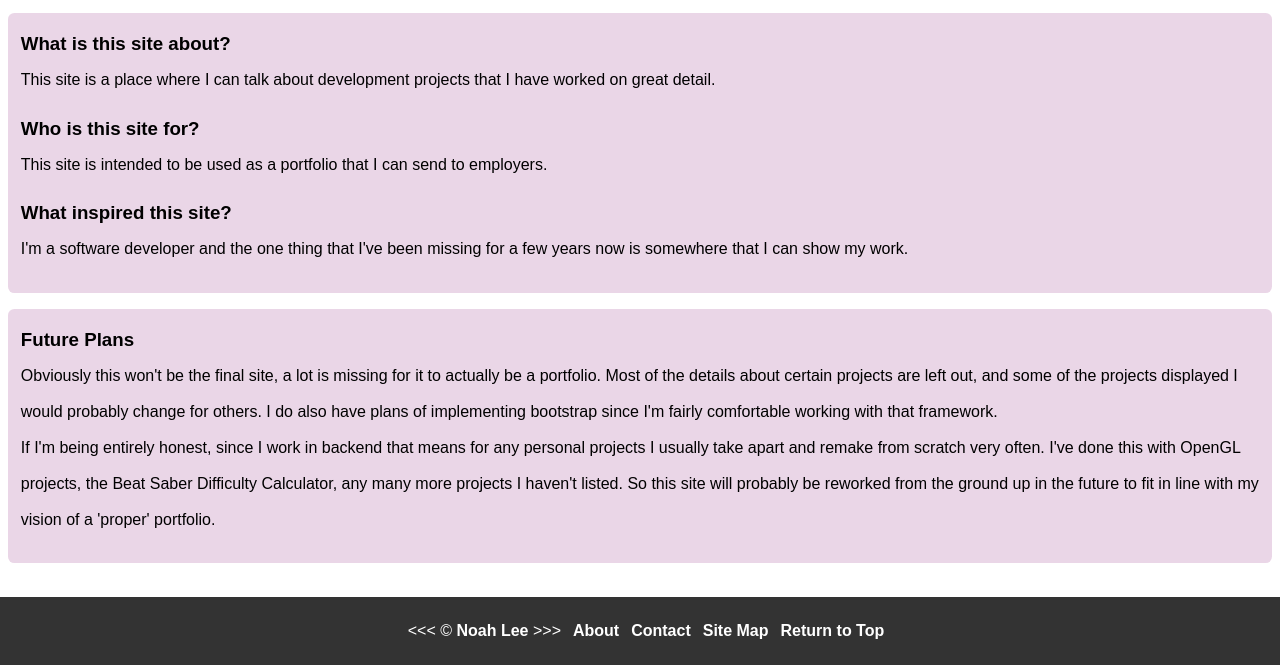
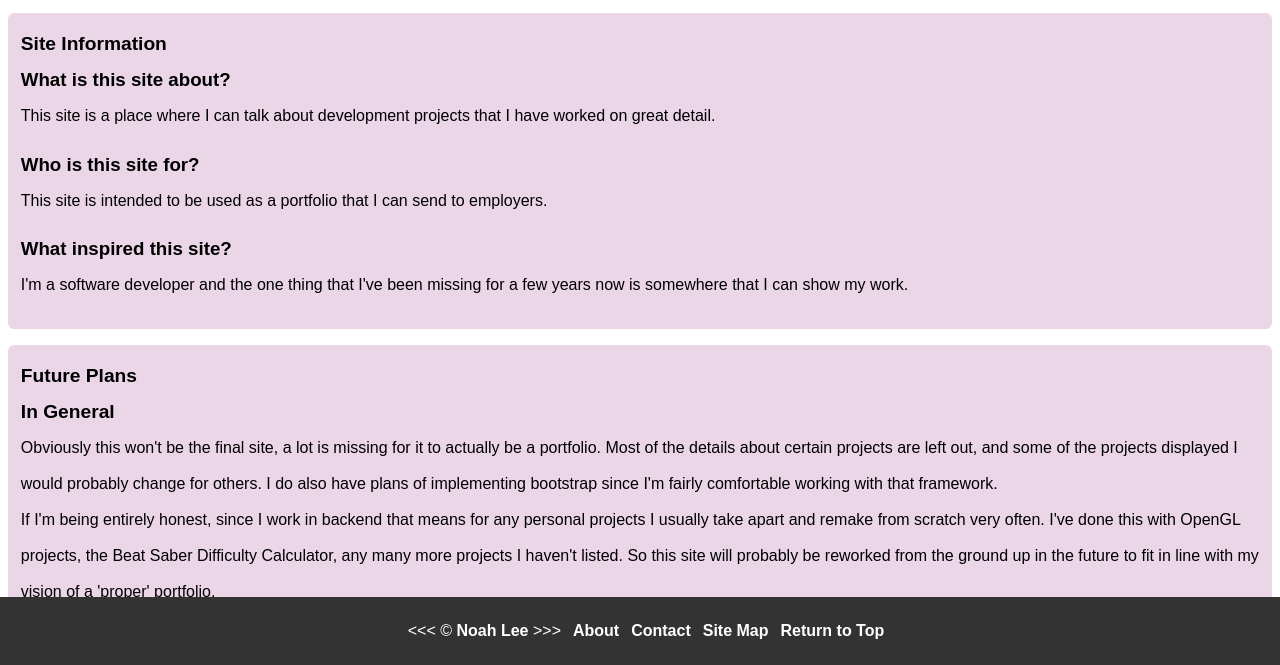
Before and after one commit to CIT85/noahl-pub, a plain HTML site: page final/about.html in a window 1280 px wide. Shown: the part 135-800 px from the top of the page. Drawn offline with Linux system fonts and the light colour scheme.

Commit message:
fix validation

```diff
--- a/final/about.html
+++ b/final/about.html
@@ -24,6 +24,7 @@
 
         <main>
             <article>
+                <h2>Site Information</h2>
                 <section id="what">
                     <h3>What is this site about?</h3>
                     <p>
@@ -47,8 +48,9 @@
             </article>
 
             <article>
+                <h2>Future Plans</h2>
                 <section id="future">
-                    <h3>Future Plans</h3>
+                    <h2>In General</h2>
                     <p>
                         Obviously this won't be the final site, a lot is missing for it to actually be a portfolio. Most of the details about certain projects are left out, and some of the projects displayed I would probably change for others. I do also have plans of implementing bootstrap since I'm fairly comfortable working with that framework.
                     </p>
```
Also changed, not shown: final/sfml-opengl.html (+7 -5 lines).
